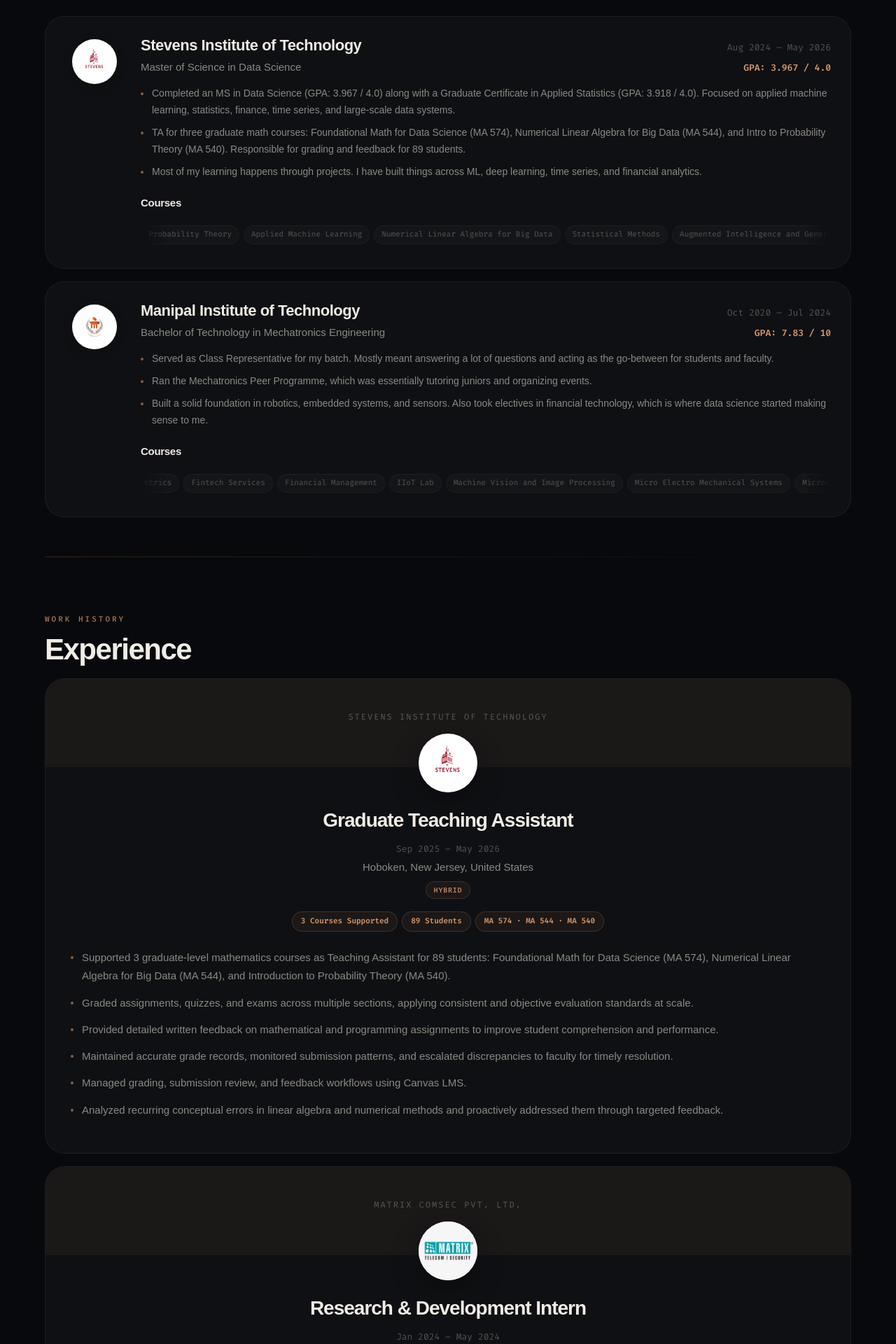
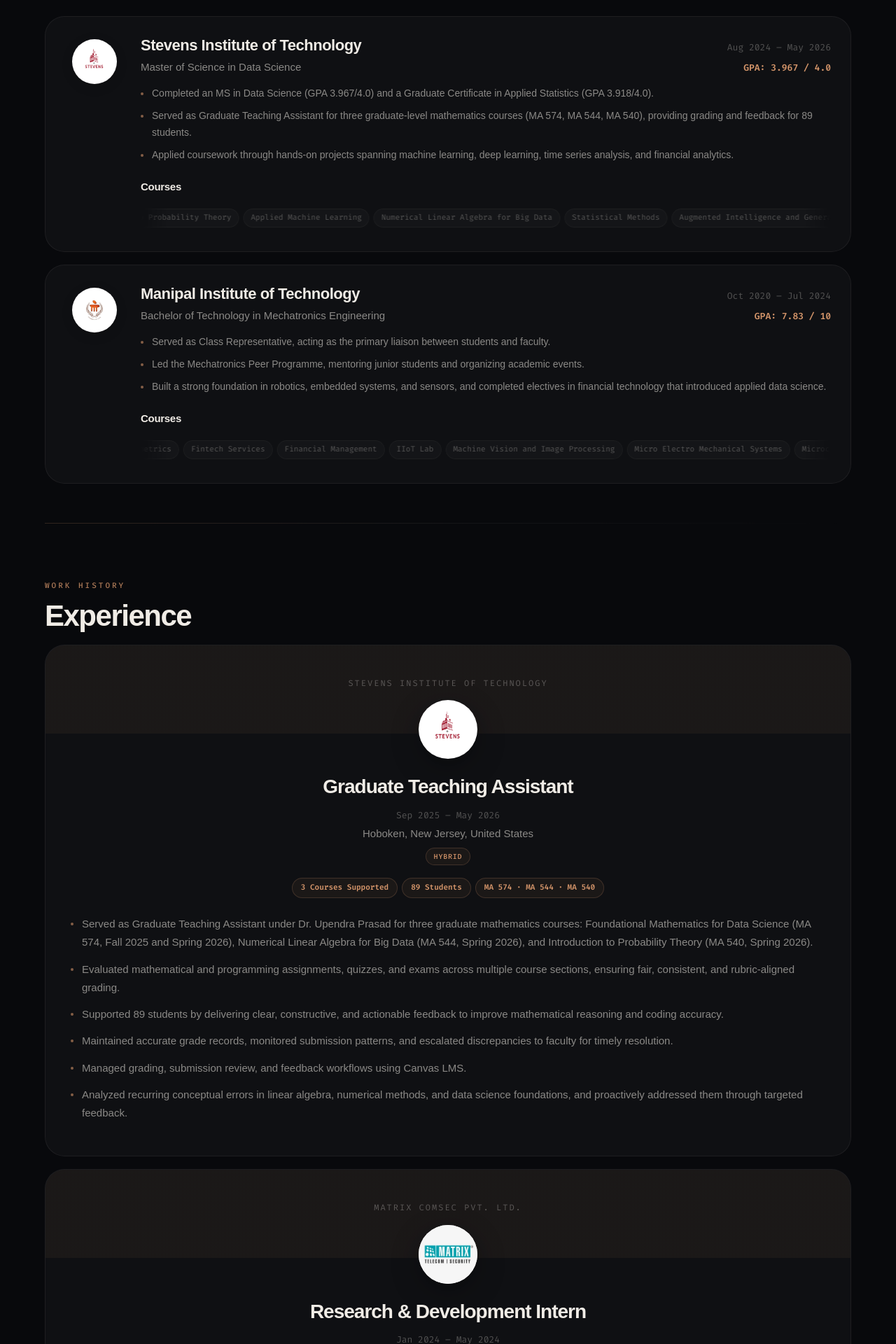
Before and after one commit to aekankpatel/aekankpatel.github.io, a React (Vite) app: page / in a window 1280 px wide. Shown: the part 2140-4060 px from the top of the page at 70% size. Built offline with nearby package versions, Linux system fonts and the light colour scheme; a web font is replaced by a local one.

Commit message:
Updated few points

```diff
--- a/src/App.css
+++ b/src/App.css
@@ -867,10 +867,10 @@
   mask-image: linear-gradient(90deg, transparent 0%, black 4%, black 96%, transparent 100%);
   -webkit-mask-image: linear-gradient(90deg, transparent 0%, black 4%, black 96%, transparent 100%);
 }
-.courseTrack { display: inline-flex; gap: 6px; white-space: nowrap; width: max-content; will-change: transform; animation: courseScroll 50s linear infinite; }
+.courseTrack { display: inline-flex; white-space: nowrap; width: max-content; will-change: transform; animation: courseScroll 50s linear infinite; }
 .courseChip {
   font-family: var(--font-mono); font-size: 11px; color: var(--text-tertiary);
-  padding: 3px 10px; border-radius: 999px; border: 1px solid var(--border-subtle);
+  padding: 3px 10px; margin-right: 6px; border-radius: 999px; border: 1px solid var(--border-subtle);
   background: var(--bg-card); transition: all var(--transition);
 }
 .eduCard:hover .courseChip {
--- a/src/data/portfolio.js
+++ b/src/data/portfolio.js
@@ -106,9 +106,9 @@
     gpa: "GPA: 3.967 / 4.0",
     logo: stevensLogo,
     details: [
-      "Completed an MS in Data Science (GPA: 3.967 / 4.0) along with a Graduate Certificate in Applied Statistics (GPA: 3.918 / 4.0). Focused on applied machine learning, statistics, finance, time series, and large-scale data systems.",
-      "TA for three graduate math courses: Foundational Math for Data Science (MA 574), Numerical Linear Algebra for Big Data (MA 544), and Intro to Probability Theory (MA 540). Responsible for grading and feedback for 89 students.",
-      "Most of my learning happens through projects. I have built things across ML, deep learning, time series, and financial analytics."
+      "Completed an MS in Data Science (GPA 3.967/4.0) and a Graduate Certificate in Applied Statistics (GPA 3.918/4.0).",
+      "Served as Graduate Teaching Assistant for three graduate-level mathematics courses (MA 574, MA 544, MA 540), providing grading and feedback for 89 students.",
+      "Applied coursework through hands-on projects spanning machine learning, deep learning, time series analysis, and financial analytics."
     ],
     courses: [
       "Foundational Mathematics for Data Science",
@@ -132,9 +132,9 @@
     gpa: "GPA: 7.83 / 10",
     logo: mitLogo,
     details: [
-      "Served as Class Representative for my batch. Mostly meant answering a lot of questions and acting as the go-between for students and faculty.",
-      "Ran the Mechatronics Peer Programme, which was essentially tutoring juniors and organizing events.",
-      "Built a solid foundation in robotics, embedded systems, and sensors. Also took electives in financial technology, which is where data science started making sense to me."
+      "Served as Class Representative, acting as the primary liaison between students and faculty.",
+      "Led the Mechatronics Peer Programme, mentoring junior students and organizing academic events.",
+      "Built a strong foundation in robotics, embedded systems, and sensors, and completed electives in financial technology that introduced applied data science."
     ],
     courses: [
       "Data Structures and Algorithms",
@@ -169,12 +169,12 @@
       "MA 574 \u00B7 MA 544 \u00B7 MA 540",
     ],
     bullets: [
-      "Supported 3 graduate-level mathematics courses as Teaching Assistant for 89 students: Foundational Math for Data Science (MA 574), Numerical Linear Algebra for Big Data (MA 544), and Introduction to Probability Theory (MA 540).",
-      "Graded assignments, quizzes, and exams across multiple sections, applying consistent and objective evaluation standards at scale.",
-      "Provided detailed written feedback on mathematical and programming assignments to improve student comprehension and performance.",
+      "Served as Graduate Teaching Assistant under Dr. Upendra Prasad for three graduate mathematics courses: Foundational Mathematics for Data Science (MA 574, Fall 2025 and Spring 2026), Numerical Linear Algebra for Big Data (MA 544, Spring 2026), and Introduction to Probability Theory (MA 540, Spring 2026).",
+      "Evaluated mathematical and programming assignments, quizzes, and exams across multiple course sections, ensuring fair, consistent, and rubric-aligned grading.",
+      "Supported 89 students by delivering clear, constructive, and actionable feedback to improve mathematical reasoning and coding accuracy.",
       "Maintained accurate grade records, monitored submission patterns, and escalated discrepancies to faculty for timely resolution.",
       "Managed grading, submission review, and feedback workflows using Canvas LMS.",
-      "Analyzed recurring conceptual errors in linear algebra and numerical methods and proactively addressed them through targeted feedback.",
+      "Analyzed recurring conceptual errors in linear algebra, numerical methods, and data science foundations, and proactively addressed them through targeted feedback.",
     ],
   },
   {
@@ -192,7 +192,7 @@
     bullets: [
       "Developed a real-time fall detection system using deep learning and computer vision to identify falls in live video feeds for automated safety monitoring.",
       "Conducted a comprehensive literature review of state-of-the-art fall detection and human pose estimation research to guide architecture selection and establish evaluation baselines.",
-      "Evaluated multiple architectures (CNN, RNN, BodyPix, R-CNN) and implemented a hybrid CNN and MediaPipe pipeline for pose estimation, improving robustness across varied body orientations.",
+      "Evaluated multiple deep learning architectures, including Convolutional Neural Networks (CNN), RNN, BodyPix, and R-CNN, and implemented a hybrid CNN and MediaPipe pipeline for pose estimation, improving robustness across varied body orientations.",
       "Integrated YOLOv5 for multi-person detection, enabling simultaneous tracking of multiple individuals within a single frame.",
       "Annotated 100,000+ images to build a high-quality training dataset, significantly improving model generalization.",
       "Achieved 91.39% test accuracy and validated performance on real-world video feeds beyond static test sets.",
```
